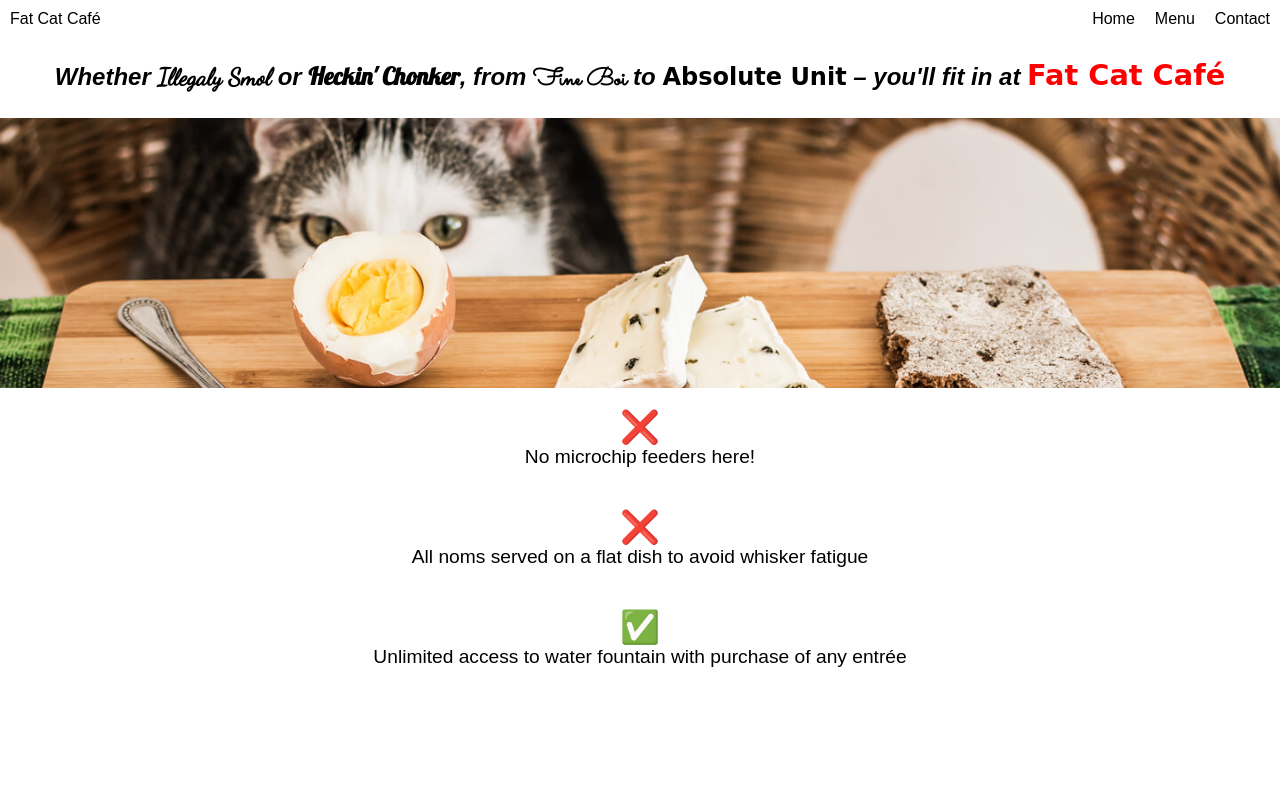
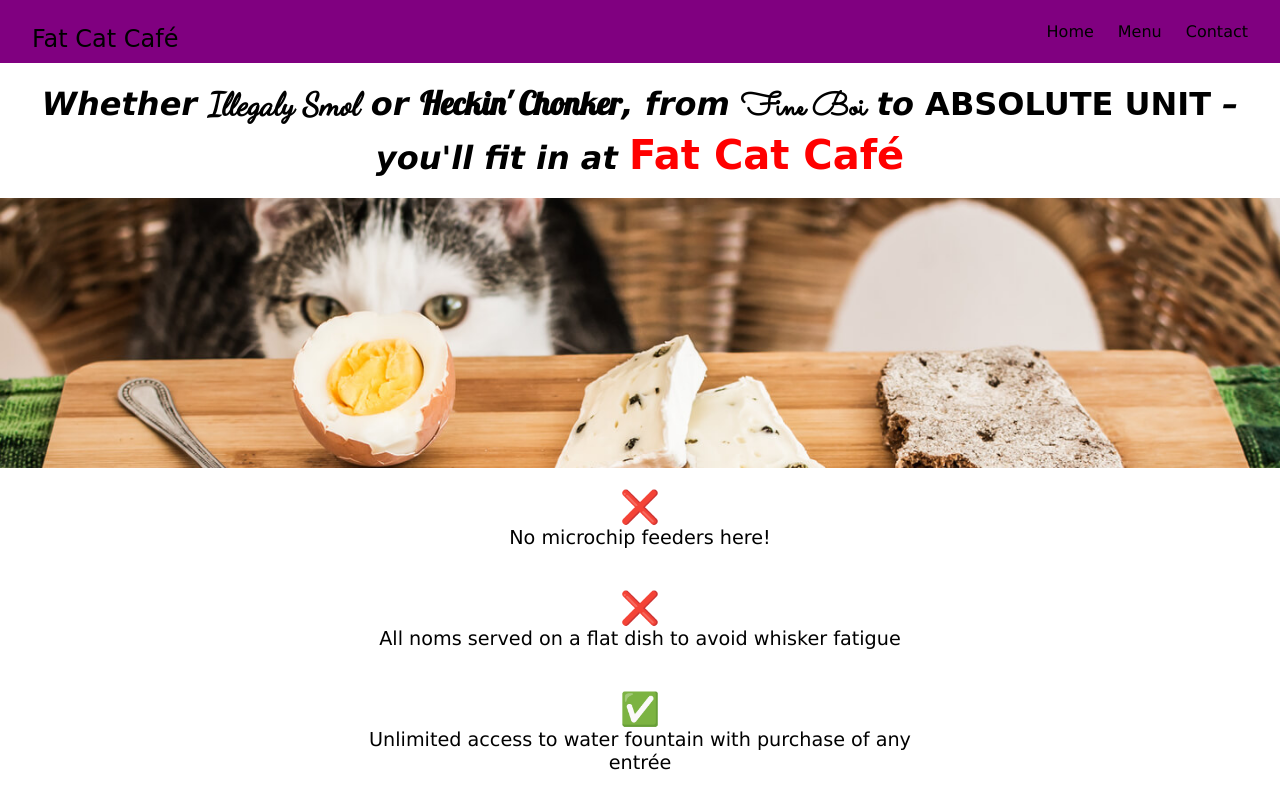
Before and after one commit to acopperlily/restaurant, a website built with webpack: page dist/index.html in a window 1280 px wide. Built offline with nearby package versions, Linux system fonts and the light colour scheme; a web font is replaced by a local one.

Commit message:
Add styling to header and H1

```diff
--- a/src/module.js
+++ b/src/home.js
@@ -2,6 +2,7 @@ function createHeader() {
   const header = document.createElement('header');
   const ul = document.createElement('ul');
   const links = ['Fat Cat Café', 'Home', 'Menu', 'Contact'];
+  const ids = ['brand', 'home', 'menu', 'contact'];
 
   links.forEach(link => {
     const li = document.createElement('li');
@@ -16,7 +17,7 @@ function createHeader() {
 }
 
 function createHeadline() {
-  const h2 = document.createElement('h2');
+  const h1 = document.createElement('h1');
   const headline = ['Whether ', ' or ', ', from ', ' to ', " – you'll fit in at "];
   const cats = ['Illegaly Smol', "Heckin' Chonker", 'Fine Boi', 'Absolute Unit'];
 
@@ -28,20 +29,20 @@ function createHeadline() {
     span.textContent = cats[i];
     span.classList.add(cats[i].toLowerCase().split(' ')[1]);
     text = document.createTextNode(headline[i]);
-    h2.appendChild(text);
-    h2.appendChild(span);
+    h1.appendChild(text);
+    h1.appendChild(span);
   }
 
   text = document.createTextNode(headline[i]);
-  h2.appendChild(text);
+  h1.appendChild(text);
 
 
 
   const strong = document.createElement('strong');
   strong.textContent = 'Fat Cat Café';
-  h2.appendChild(strong);
-  h2.classList.add('headline');
-  return h2;
+  h1.appendChild(strong);
+  h1.classList.add('headline');
+  return h1;
 }
 
 function createHero() {
--- a/src/index.js
+++ b/src/index.js
@@ -5,7 +5,7 @@ import {
   createHeadline,
   createHero,
   createFeatures
-} from './module';
+} from './home';
 
 const div = document.getElementById('content');
 div.appendChild(createHeader());
--- a/src/style.css
+++ b/src/style.css
@@ -5,10 +5,15 @@
 }
 
 body {
-  font-family: Arial, Helvetica, sans-serif;
+  font-family: Verdana, Geneva, Tahoma, sans-serif;
 }
 
-h2 {
+header {
+  padding: 10px 20px;
+  background-color: purple;
+}
+
+h1 {
   padding: 20px;
   text-align: center;
   font-style: italic;
@@ -18,13 +23,21 @@ strong {
   color: red;
   font-family: 'Lakki Reddy', cursive;
   font-style: normal;
-  font-size: 1.8rem;
+  font-size: 2.5rem;
 }
 
 ul {
   list-style: none;
   display: flex;
+  align-items: center;
+}
 
+.brand {
+  font-family: 'Lakki Reddy', cursive;
+  font-size: 1.5rem;
+
+  /* This offsets the tall em-square of this font */
+  padding-top: 15px;
 }
 
 li:nth-child(2) {
@@ -32,7 +45,7 @@ li:nth-child(2) {
 }
 
 li {
-  padding: 10px;
+  padding: 0 12px;
 
 }
 
@@ -83,7 +96,9 @@ li {
   font-family: 'Sacramento', cursive;
   font-style: normal;
 }
+
 .unit {
   font-family: 'Chango', cursive;
   font-style: normal;
+  text-transform: uppercase;
 }
```
Also changed, not shown: dist/index.html, dist/main.js.
